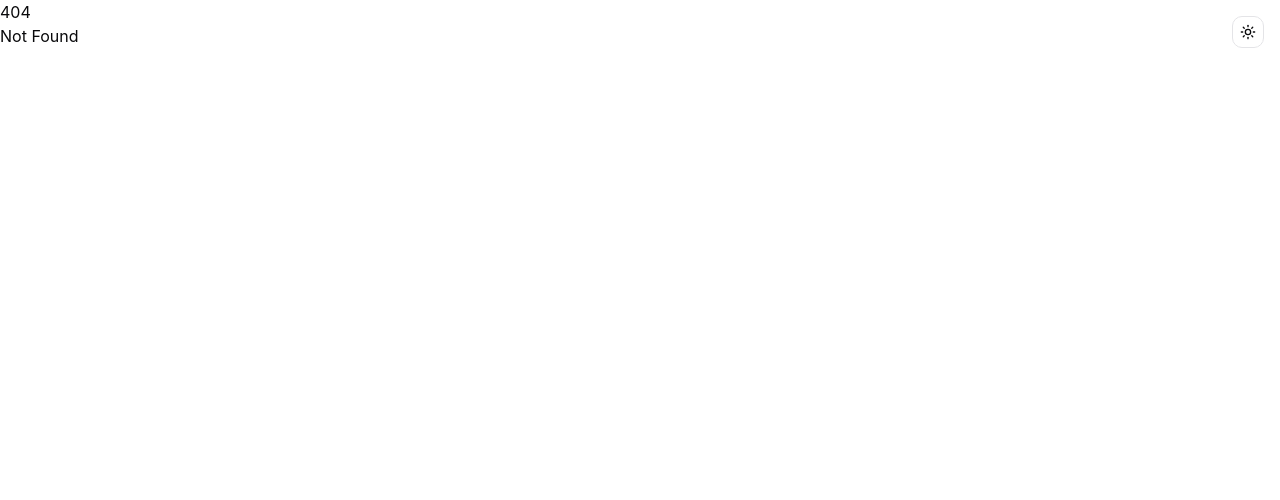
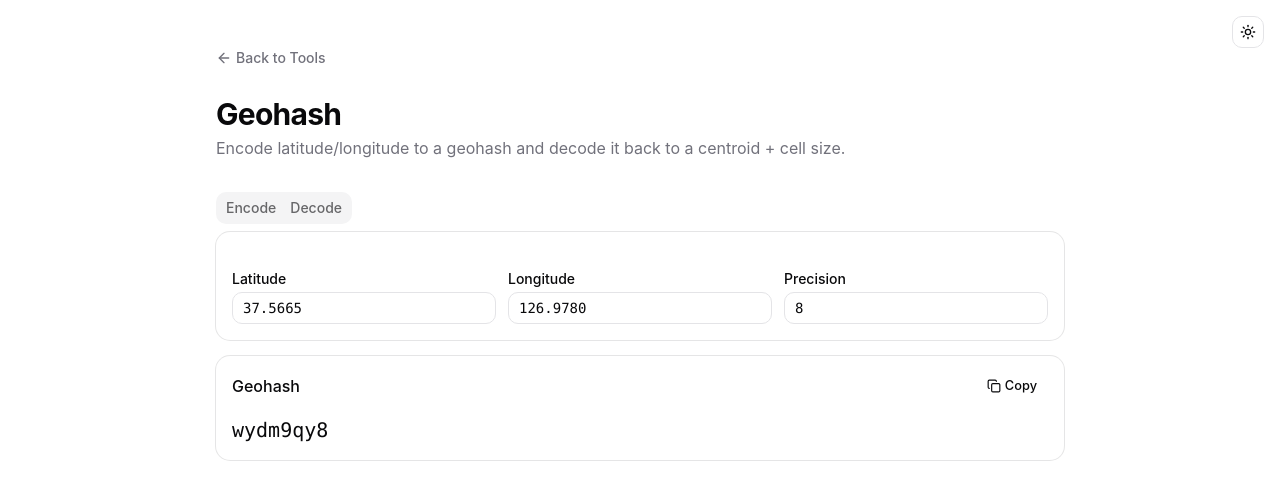
Before and after one commit to orykr/tool.ory.kr, a SvelteKit app in the folder frontend/: page /geohash in a window 1280 px wide. Before the commit this address had no page. Shown: the top 500 px of the page. Built offline with nearby package versions, Linux system fonts and the light colour scheme.

Commit message:
feat(geohash): add geohash encoder and decoder

```diff
--- a/frontend/src/routes/+page.svelte
+++ b/frontend/src/routes/+page.svelte
@@ -861,6 +861,11 @@
 			href: "/aes-gcm",
 			title: "AES-GCM Encrypt / Decrypt",
 			description: "AES-GCM with PBKDF2 key derivation, all in-browser."
+		},
+		{
+			href: "/geohash",
+			title: "Geohash",
+			description: "Encode lat/lon to geohash and decode it back to a centroid."
 		}
 	];
 </script>
--- /dev/null
+++ b/frontend/src/routes/geohash/+page.svelte
@@ -0,0 +1,203 @@
+<script lang="ts">
+	import * as Card from "$lib/components/ui/card/index.js";
+	import * as Tabs from "$lib/components/ui/tabs/index.js";
+	import { Input } from "$lib/components/ui/input/index.js";
+	import { Label } from "$lib/components/ui/label/index.js";
+	import { Button } from "$lib/components/ui/button/index.js";
+	import ArrowLeft from "@lucide/svelte/icons/arrow-left";
+	import Copy from "@lucide/svelte/icons/copy";
+	import Check from "@lucide/svelte/icons/check";
+
+	const BASE32 = "0123456789bcdefghjkmnpqrstuvwxyz";
+
+	function encodeGeohash(lat: number, lon: number, precision: number): string {
+		if (lat < -90 || lat > 90) throw new Error("Latitude out of range (-90, 90).");
+		if (lon < -180 || lon > 180) throw new Error("Longitude out of range (-180, 180).");
+		let latRange = [-90, 90];
+		let lonRange = [-180, 180];
+		let evenBit = true;
+		let bit = 0;
+		let ch = 0;
+		let out = "";
+		while (out.length < precision) {
+			if (evenBit) {
+				const mid = (lonRange[0] + lonRange[1]) / 2;
+				if (lon >= mid) {
+					ch = (ch << 1) | 1;
+					lonRange = [mid, lonRange[1]];
+				} else {
+					ch = ch << 1;
+					lonRange = [lonRange[0], mid];
+				}
+			} else {
+				const mid = (latRange[0] + latRange[1]) / 2;
+				if (lat >= mid) {
+					ch = (ch << 1) | 1;
+					latRange = [mid, latRange[1]];
+				} else {
+					ch = ch << 1;
+					latRange = [latRange[0], mid];
+				}
+			}
+			evenBit = !evenBit;
+			bit++;
+			if (bit === 5) {
+				out += BASE32[ch];
+				bit = 0;
+				ch = 0;
+			}
+		}
+		return out;
+	}
+
+	function decodeGeohash(hash: string): { lat: number; lon: number; latErr: number; lonErr: number } {
+		const lower = hash.toLowerCase();
+		let latRange = [-90, 90];
+		let lonRange = [-180, 180];
+		let evenBit = true;
+		for (const c of lower) {
+			const idx = BASE32.indexOf(c);
+			if (idx < 0) throw new Error(`Invalid geohash character: ${c}`);
+			for (let mask = 16; mask >= 1; mask >>= 1) {
+				const bit = (idx & mask) !== 0;
+				if (evenBit) {
+					const mid = (lonRange[0] + lonRange[1]) / 2;
+					if (bit) lonRange = [mid, lonRange[1]];
+					else lonRange = [lonRange[0], mid];
+				} else {
+					const mid = (latRange[0] + latRange[1]) / 2;
+					if (bit) latRange = [mid, latRange[1]];
+					else latRange = [latRange[0], mid];
+				}
+				evenBit = !evenBit;
+			}
+		}
+		return {
+			lat: (latRange[0] + latRange[1]) / 2,
+			lon: (lonRange[0] + lonRange[1]) / 2,
+			latErr: (latRange[1] - latRange[0]) / 2,
+			lonErr: (lonRange[1] - lonRange[0]) / 2
+		};
+	}
+
+	let latStr = $state("37.5665");
+	let lonStr = $state("126.9780");
+	let precision = $state(8);
+
+	let encoded = $derived.by(() => {
+		try {
+			const lat = Number(latStr);
+			const lon = Number(lonStr);
+			if (!Number.isFinite(lat) || !Number.isFinite(lon)) throw new Error("Invalid number.");
+			const p = Math.max(1, Math.min(12, Math.floor(precision) || 8));
+			return { ok: true as const, value: encodeGeohash(lat, lon, p) };
+		} catch (e) {
+			return { ok: false as const, error: (e as Error).message };
+		}
+	});
+
+	let hashInput = $state("wydm9q");
+	let decoded = $derived.by(() => {
+		try {
+			const trimmed = hashInput.trim();
+			if (!trimmed) throw new Error("Empty hash.");
+			return { ok: true as const, value: decodeGeohash(trimmed) };
+		} catch (e) {
+			return { ok: false as const, error: (e as Error).message };
+		}
+	});
+
+	let copied = $state<string | null>(null);
+	async function copy(text: string) {
+		await navigator.clipboard.writeText(text);
+		copied = text;
+		setTimeout(() => (copied = null), 1200);
+	}
+</script>
+
+<main class="container mx-auto max-w-4xl px-6 py-12">
+	<nav class="mb-6">
+		<a href="/" class="text-muted-foreground hover:text-foreground inline-flex items-center gap-1 text-sm font-medium transition-colors">
+			<ArrowLeft class="h-4 w-4" />
+			Back to Tools
+		</a>
+	</nav>
+
+	<header class="mb-8">
+		<h1 class="text-3xl font-bold tracking-tight">Geohash</h1>
+		<p class="text-muted-foreground mt-1">
+			Encode latitude/longitude to a geohash and decode it back to a centroid + cell size.
+		</p>
+	</header>
+
+	<Tabs.Root value="encode">
+		<Tabs.List>
+			<Tabs.Trigger value="encode">Encode</Tabs.Trigger>
+			<Tabs.Trigger value="decode">Decode</Tabs.Trigger>
+		</Tabs.List>
+
+		<Tabs.Content value="encode">
+			<Card.Root class="mb-4">
+				<Card.Content class="grid gap-3 pt-6 sm:grid-cols-3">
+					<div class="space-y-1.5">
+						<Label for="lat">Latitude</Label>
+						<Input id="lat" bind:value={latStr} class="font-mono" />
+					</div>
+					<div class="space-y-1.5">
+						<Label for="lon">Longitude</Label>
+						<Input id="lon" bind:value={lonStr} class="font-mono" />
+					</div>
+					<div class="space-y-1.5">
+						<Label for="pr">Precision</Label>
+						<Input id="pr" type="number" min="1" max="12" bind:value={precision} class="font-mono" />
+					</div>
+				</Card.Content>
+			</Card.Root>
+
+			<Card.Root>
+				<Card.Header class="flex flex-row items-center justify-between">
+					<Card.Title class="text-base">Geohash</Card.Title>
+					<Button variant="ghost" size="sm" onclick={() => encoded.ok && copy(encoded.value)} disabled={!encoded.ok}>
+						{#if encoded.ok && copied === encoded.value}<Check />Copied{:else}<Copy />Copy{/if}
+					</Button>
+				</Card.Header>
+				<Card.Content>
+					{#if encoded.ok}
+						<p class="font-mono text-xl">{encoded.value}</p>
+					{:else}
+						<div class="text-destructive border-destructive/50 bg-destructive/10 rounded-md border p-3 text-sm">
+							{encoded.error}
+						</div>
+					{/if}
+				</Card.Content>
+			</Card.Root>
+		</Tabs.Content>
+
+		<Tabs.Content value="decode">
+			<Card.Root class="mb-4">
+				<Card.Content class="space-y-1.5 pt-6">
+					<Label for="hi">Geohash</Label>
+					<Input id="hi" bind:value={hashInput} class="font-mono" />
+				</Card.Content>
+			</Card.Root>
+
+			<Card.Root>
+				<Card.Header><Card.Title class="text-base">Coordinates</Card.Title></Card.Header>
+				<Card.Content>
+					{#if decoded.ok}
+						<dl class="grid grid-cols-2 gap-x-4 gap-y-1 font-mono text-sm">
+							<dt class="text-muted-foreground">Latitude</dt>
+							<dd>{decoded.value.lat.toFixed(7)} ± {decoded.value.latErr.toExponential(2)}°</dd>
+							<dt class="text-muted-foreground">Longitude</dt>
+							<dd>{decoded.value.lon.toFixed(7)} ± {decoded.value.lonErr.toExponential(2)}°</dd>
+						</dl>
+					{:else}
+						<div class="text-destructive border-destructive/50 bg-destructive/10 rounded-md border p-3 text-sm">
+							{decoded.error}
+						</div>
+					{/if}
+				</Card.Content>
+			</Card.Root>
+		</Tabs.Content>
+	</Tabs.Root>
+</main>
```
